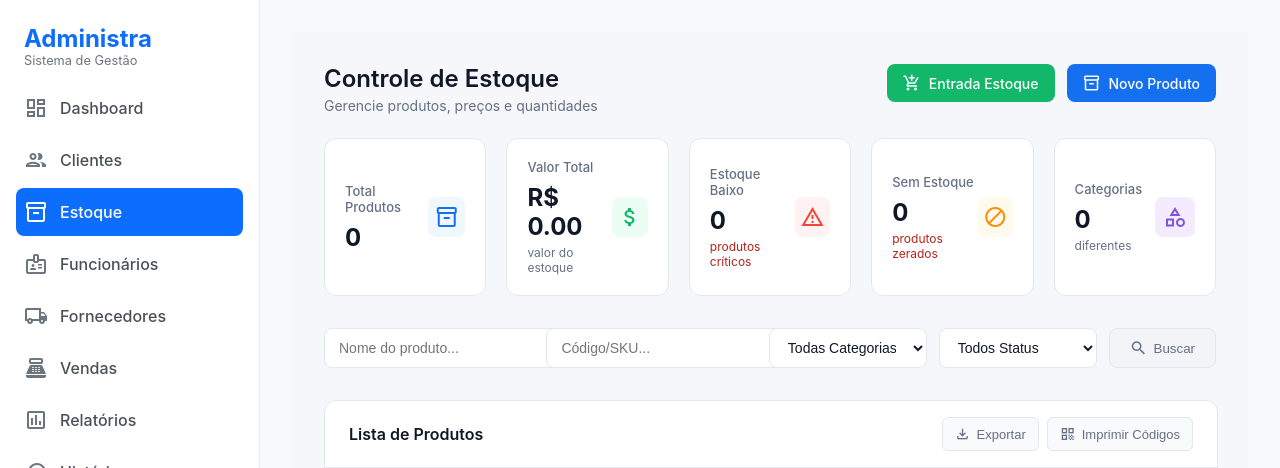
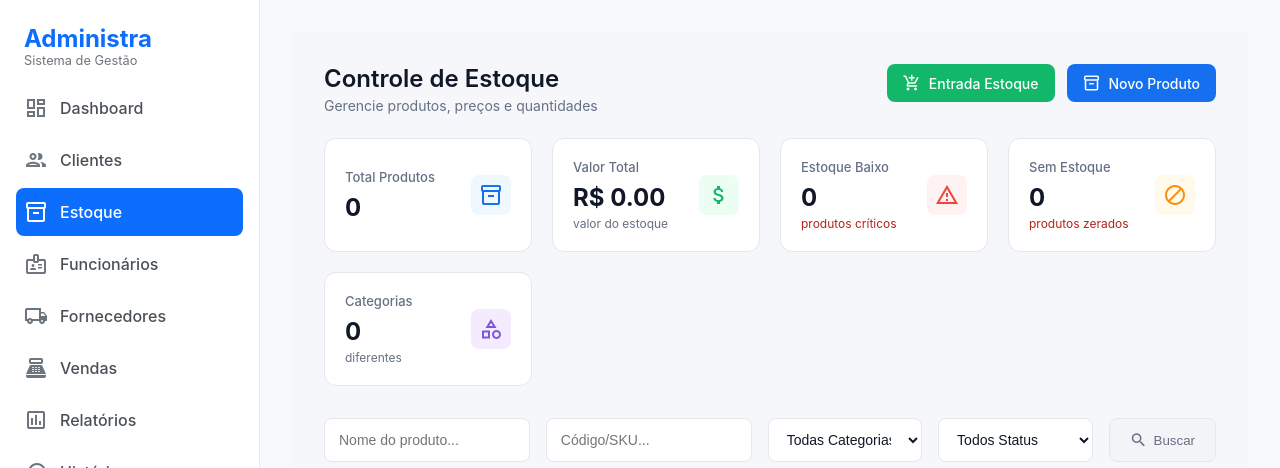
Before and after one commit to Kauantoolkit/Administra-Kauan, a Django app: page /contas/estoque/ in a window 1280 px wide. Shown: the top 468 px of the page. Run offline with Django 5.2, Linux system fonts and the light colour scheme; the visitor is signed in with stand-in values (Sample User, id 1); data that the repository does not hold is empty.

Commit message:
c27 - Arrumar estilização da tela de estoque

```diff
--- a/contas/templates/dashboard.html
+++ b/contas/templates/dashboard.html
@@ -116,7 +116,7 @@
           <a href="{% url 'criar_venda' %}" class="btn-action primary">
             <span class="material-icons-outlined">add_shopping_cart</span> Nova Venda
           </a>
-          <a href="{% url 'novo_cliente' %}" class="btn-action">
+          <a href="#" class="btn-action">
             <span class="material-icons-outlined">person_add</span> Novo Cliente
           </a>
           <a href="{% url 'novo_produto' %}" class="btn-action">
--- a/contas/templates/estoque.html
+++ b/contas/templates/estoque.html
@@ -3,6 +3,72 @@
 {% block title %}Controle de Estoque{% endblock %}
 
 {% block content %}
+
+<style>
+    .search-form-container {
+        display: grid;
+        grid-template-columns: 2fr 2fr 1.5fr 1.5fr auto;
+        gap: 16px;
+        margin-bottom: 32px;
+        width: 100%;
+        align-items: center;
+    }
+
+    .form-input-control {
+        width: 100%;
+        background: #FFFFFF;
+        border: 1px solid #E4E7EC;
+        border-radius: 8px;
+        padding: 10px 14px;
+        font-size: 14px;
+        color: #101828;
+        height: 44px;
+        box-sizing: border-box;
+    }
+
+    .form-input-control:focus {
+        outline: none;
+        border-color: #1570EF;
+        box-shadow: 0 0 0 2px rgba(21, 112, 239, 0.1);
+    }
+
+    .btn-search-custom {
+        background: #F2F4F7;
+        border: 1px solid #E4E7EC;
+        color: #667085;
+        font-weight: 500;
+        padding: 0 20px;
+        border-radius: 8px;
+        display: flex;
+        align-items: center;
+        justify-content: center;
+        gap: 6px;
+        cursor: pointer;
+        height: 44px;
+        white-space: nowrap;
+        transition: all 0.2s;
+    }
+
+    .btn-search-custom:hover {
+        background: #E4E7EC;
+        color: #101828;
+    }
+
+    @media (max-width: 1200px) {
+        .search-form-container {
+            grid-template-columns: 1fr 1fr 1fr;
+        }
+    }
+
+    @media (max-width: 768px) {
+        .search-form-container {
+            grid-template-columns: 1fr;
+        }
+        .btn-search-custom {
+            width: 100%;
+        }
+    }
+</style>
 
 <div style="background-color: #F5F7FA; font-family: 'Inter', sans-serif; color: #101828; padding: 32px; width: 100%; box-sizing: border-box; min-height: 100vh;">
 
@@ -21,12 +87,11 @@
         </div>
     </div>
 
-    <div style="display: grid; grid-template-columns: repeat(5, 1fr); gap: 20px; margin-bottom: 32px; width: 100%;">
+    <div style="display: grid; grid-template-columns: repeat(auto-fit, minmax(200px, 1fr)); gap: 20px; margin-bottom: 32px; width: 100%;">
         <div style="background: #FFFFFF; border: 1px solid #E4E7EC; border-radius: 12px; padding: 20px; display: flex; justify-content: space-between; align-items: center;">
             <div>
                 <h5 style="font-size: 13px; color: #667085; font-weight: 500; margin: 0 0 8px 0;">Total Produtos</h5>
                 <h2 style="font-size: 24px; font-weight: 700; margin: 0; color: #101828;">{{ total_produtos_cadastrados }}</h2>
-
             </div>
             <div style="width: 40px; height: 40px; border-radius: 8px; display: flex; align-items: center; justify-content: center; background: #EFF8FF; color: #1570EF;">
                 <span class="material-icons-outlined">inventory_2</span>
@@ -78,22 +143,25 @@
         </div>
     </div>
 
-    <form method="GET" style="display: grid; grid-template-columns: 2fr 2fr 1.5fr 1.5fr auto; gap: 12px; margin-bottom: 32px; width: 100%;">
-        <input type="text" name="nome" placeholder="Nome do produto..." value="{{ request.GET.nome }}" style="width: 100%; background: #FFFFFF; border: 1px solid #E4E7EC; border-radius: 8px; padding: 10px 14px; font-size: 14px; color: #101828;">
-        <input type="text" name="sku" placeholder="Código/SKU..." value="{{ request.GET.sku }}" style="width: 100%; background: #FFFFFF; border: 1px solid #E4E7EC; border-radius: 8px; padding: 10px 14px; font-size: 14px; color: #101828;">
-        <select name="categoria" style="width: 100%; background: #FFFFFF; border: 1px solid #E4E7EC; border-radius: 8px; padding: 10px 14px; font-size: 14px; color: #101828; cursor: pointer;">
+    <form method="GET" class="search-form-container">
+        <input type="text" name="nome" placeholder="Nome do produto..." value="{{ request.GET.nome }}" class="form-input-control">
+        <input type="text" name="sku" placeholder="Código/SKU..." value="{{ request.GET.sku }}" class="form-input-control">
+
+        <select name="categoria" class="form-input-control" style="cursor: pointer;">
             <option value="">Todas Categorias</option>
             {% for cat in categorias %}
                 <option value="{{ cat.id }}" {% if request.GET.categoria == cat.id|stringformat:"s" %}selected{% endif %}>{{ cat.nome }}</option>
             {% endfor %}
         </select>
-        <select name="status" style="width: 100%; background: #FFFFFF; border: 1px solid #E4E7EC; border-radius: 8px; padding: 10px 14px; font-size: 14px; color: #101828; cursor: pointer;">
+
+        <select name="status" class="form-input-control" style="cursor: pointer;">
             <option value="">Todos Status</option>
             <option value="ok" {% if request.GET.status == 'ok' %}selected{% endif %}>Em Estoque</option>
             <option value="baixo" {% if request.GET.status == 'baixo' %}selected{% endif %}>Baixo</option>
             <option value="zerado" {% if request.GET.status == 'zerado' %}selected{% endif %}>Zerado</option>
         </select>
-        <button type="submit" style="background: #F2F4F7; border: 1px solid #E4E7EC; color: #667085; font-weight: 500; padding: 0 20px; border-radius: 8px; display: flex; align-items: center; gap: 6px; cursor: pointer;">
+
+        <button type="submit" class="btn-search-custom">
             <span class="material-icons-outlined" style="font-size: 18px;">search</span> Buscar
         </button>
     </form>
@@ -127,7 +195,7 @@
                 </thead>
                 <tbody>
                     {% for p in produtos %}
-                    <tr style="height: 58px;">
+                    <tr style="height: 58px; border-bottom: 1px solid #F2F4F7;">
                         <td style="padding: 16px 12px;">
                             <div style="display:flex; align-items:center; gap:12px;">
                                 <div style="width:40px; height:40px; background:#F2F4F7; border-radius:8px; display:flex; align-items:center; justify-content:center; color:#98A2B3;">
@@ -135,7 +203,7 @@
                                 </div>
                                 <div>
                                     <strong>{{ p.nome }}</strong>
-                                    <span style="font-size:12px; color:#667085;">{{ p.marca|default:"Genérico" }}</span>
+                                    <span style="font-size:12px; color:#667085; display:block;">{{ p.marca|default:"Genérico" }}</span>
                                 </div>
                             </div>
                         </td>
@@ -154,7 +222,7 @@
                             {% endif %}
                         </td>
                         <td style="padding: 16px 12px;">
-                            <div style="display:flex; gap:5px;">
+                            <div style="display:flex; gap:8px;">
                                 <span class="material-icons-outlined detalhe-btn" data-id="{{ p.pk }}" style="color:#0d6efd; cursor:pointer; font-size:20px;">visibility</span>
                                 <a href="{% url 'editar_produto' p.pk %}">
                                     <span class="material-icons-outlined" style="color:#198754; cursor:pointer; font-size:20px;">edit</span>
```
